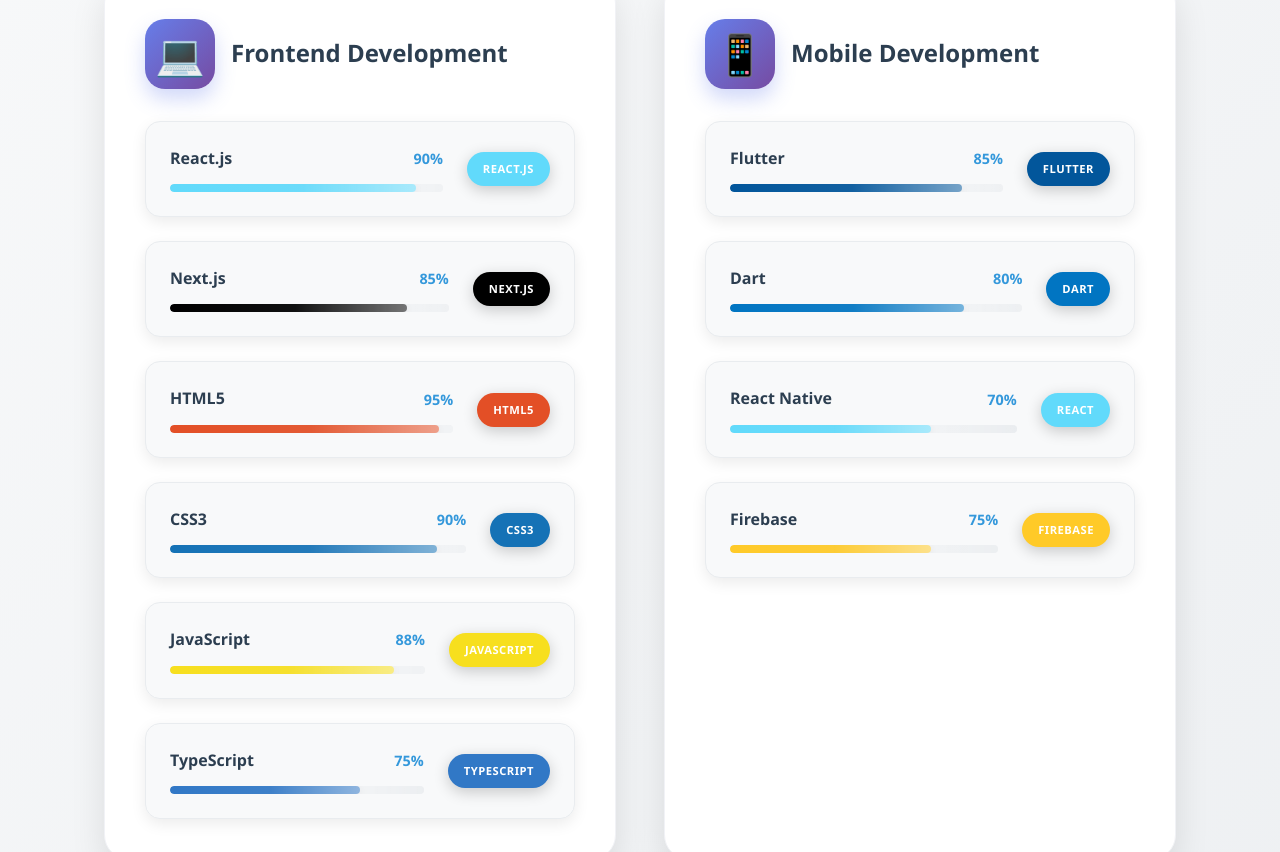
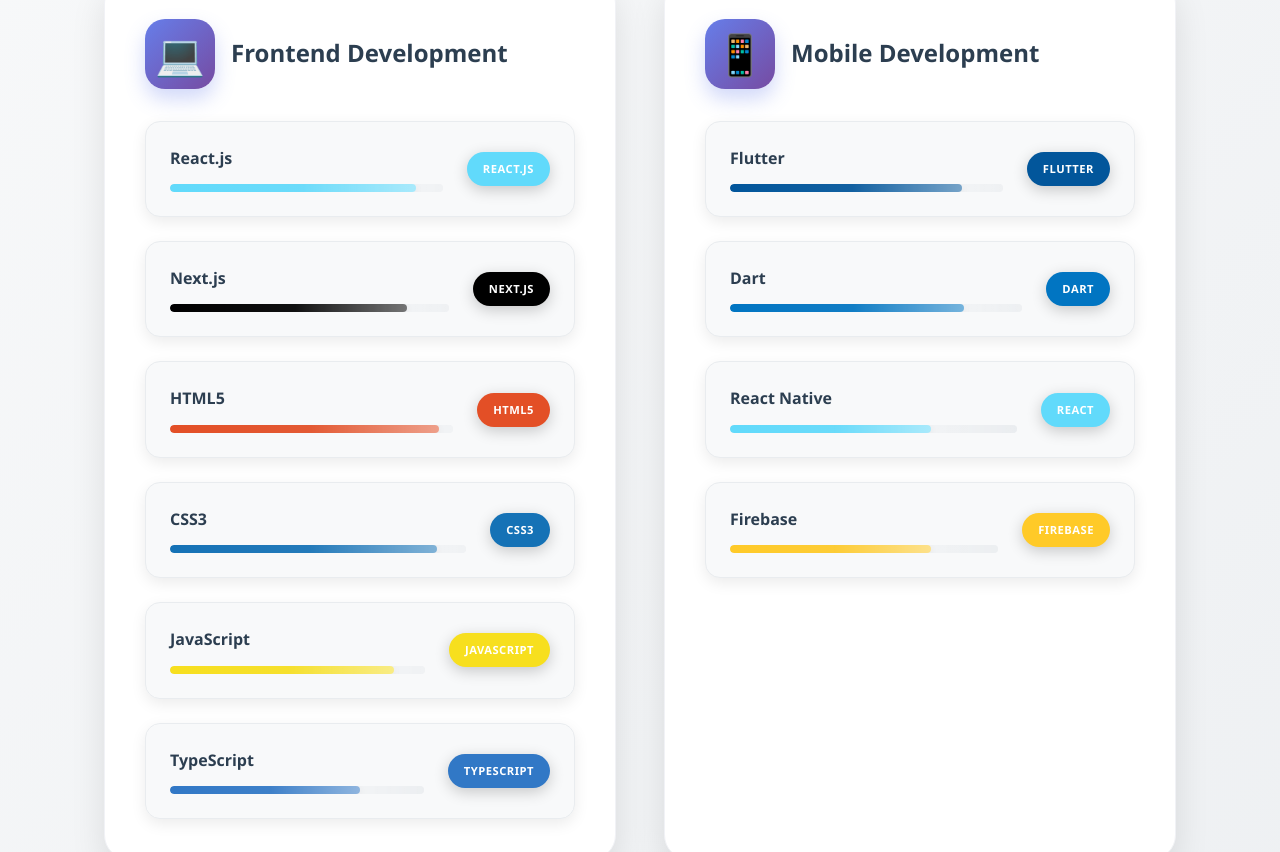
Before and after one commit to zaheercclash/zaheer-portfolio, a React (Create React App) app: page / in a window 1280 px wide. Shown: the part 2951-3803 px from the top of the page. Built offline with nearby package versions, Linux system fonts and the light colour scheme.

Commit message:
refactor: remove percentage numbers from Skills component
- Remove percentage display from skill items for cleaner UI
- Keep progress bar animations for visual skill representation
- Maintain all functionality while improving visual design

```diff
--- a/src/components/Skills/Skills.js
+++ b/src/components/Skills/Skills.js
@@ -117,7 +117,6 @@
                     <div className="skill-info">
                       <div className="skill-name-wrapper">
                         <span className="skill-name">{skill.name}</span>
-                        <span className="skill-percentage">{skill.level}%</span>
                       </div>
                       <div className="skill-bar">
                         <div
```
